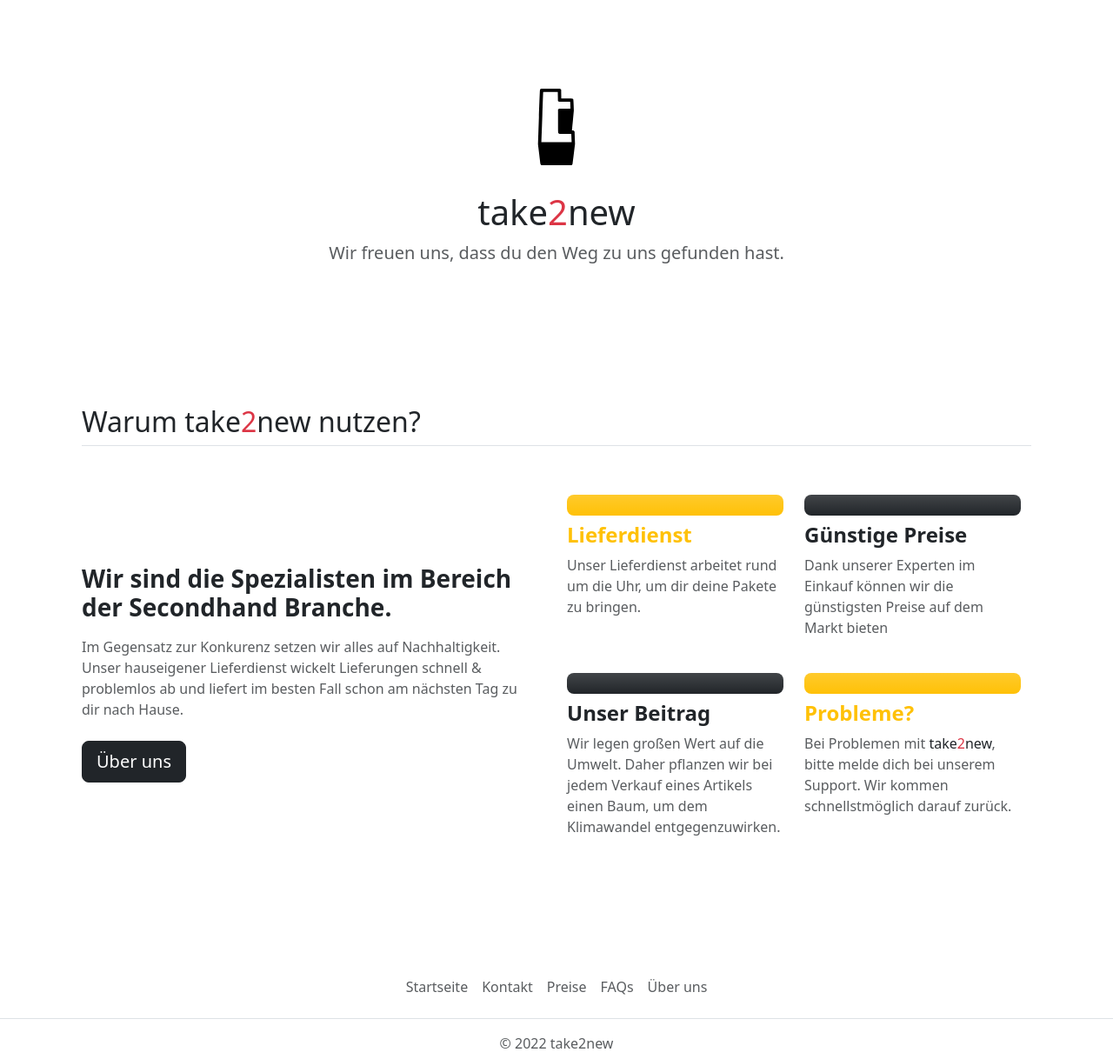
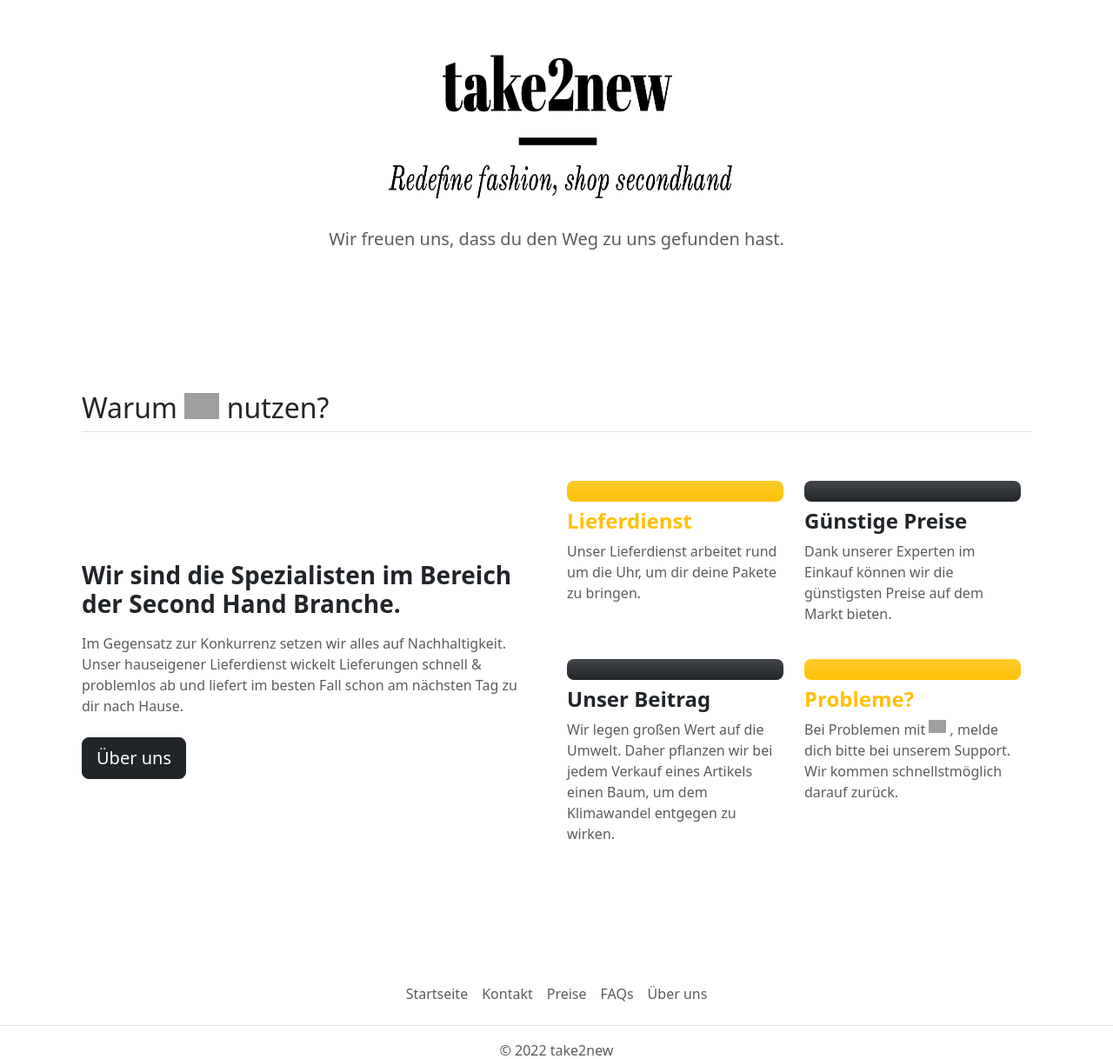
Before and after one commit to warumkev/take2new, a PHP site: page /home.php in a window 1280 px wide. Shown: the part 56-1274 px from the top of the page at 87% size. Run offline with PHP 8.4, Linux system fonts and the light colour scheme; some libraries are stand-ins or nearby versions; grey boxes are pictures that could not be loaded.

Commit message:
Update home.php
verbessertes schlichtes Design

```diff
--- a/home.php
+++ b/home.php
@@ -20,19 +20,18 @@ include('./includes/connect.php');
   <section class="py-5 text-center container">
             <div class="row py-lg-5">
                 <div class="col-lg-6 col-md-8 mx-auto">
-                    <img src="./assets/brand/take2new.svg" class="rounded mx-auto d-block" height="100px"><br>
-                    <h1 class="fw-light">take<span class="text-danger">2</span>new</h1>
+                    <img src="./assets/brand/take2new-logos_black.png" class="rounded mx-auto d-block" width="430px" height="190px" style="margin-top: -50px; text-align: center;"><br>
                     <p class="lead text-muted">Wir freuen uns, dass du den Weg zu uns gefunden hast.</p>
                 </div>
             </div>
         </section>
   <div class="container px-4 py-5">
-    <h2 class="pb-2 border-bottom">Warum take<span class="text-danger">2</span>new nutzen?</h2>
+    <h2 class="pb-2 border-bottom">Warum <img src="./assets/brand/take2new-1.png" height="30px" style="margin-top: -10px;">  nutzen?</h2>
 
     <div class="row row-cols-1 row-cols-md-2 align-items-md-center g-5 py-5">
       <div class="d-flex flex-column align-items-start gap-2">
-        <h3 class="fw-bold">Wir sind die Spezialisten im Bereich der Secondhand Branche.</h3>
-        <p class="text-muted">Im Gegensatz zur Konkurenz setzen wir alles auf Nachhaltigkeit. Unser hauseigener
+        <h3 class="fw-bold">Wir sind die Spezialisten im Bereich der Second Hand Branche.</h3>
+        <p class="text-muted">Im Gegensatz zur Konkurrenz setzen wir alles auf Nachhaltigkeit. Unser hauseigener
           Lieferdienst wickelt Lieferungen schnell & problemlos ab und liefert im besten Fall schon am nächsten Tag zu
           dir nach Hause.</p>
         <a href="about.php" class="btn btn-dark btn-lg">Über uns</a>
@@ -57,7 +56,7 @@ include('./includes/connect.php');
             </svg>
           </div>
           <h4 class="fw-semibold mb-0"><span class="text-dark">Günstige Preise</span></h4>
-          <p class="text-muted">Dank unserer Experten im Einkauf können wir die günstigsten Preise auf dem Markt bieten
+          <p class="text-muted">Dank unserer Experten im Einkauf können wir die günstigsten Preise auf dem Markt bieten.
           </p>
         </div>
 
@@ -70,7 +69,7 @@ include('./includes/connect.php');
           </div>
           <h4 class="fw-semibold mb-0"><span class="text-dark">Unser Beitrag</span></h4>
           <p class="text-muted">Wir legen großen Wert auf die Umwelt. Daher pflanzen wir bei jedem Verkauf eines
-            Artikels einen Baum, um dem Klimawandel entgegenzuwirken.</p>
+            Artikels einen Baum, um dem Klimawandel entgegen zu wirken.</p>
         </div>
 
         <div class="d-flex flex-column gap-2">
@@ -81,8 +80,7 @@ include('./includes/connect.php');
             </svg>
           </div>
           <h4 class="fw-semibold mb-0"><span class="text-warning">Probleme?</span></h4>
-          <p class="text-muted">Bei Problemen mit <span class="text-dark">take</span><span
-              class="text-danger">2</span><span class="text-dark">new</span>, bitte melde dich bei unserem Support. Wir
+          <p class="text-muted">Bei Problemen mit <img src="./assets/brand/take2new-1.png" height="15px" style="margin-top: -10px;"> , melde dich bitte bei unserem Support. Wir
             kommen schnellstmöglich darauf zurück.</p>
         </div>
       </div>
```
